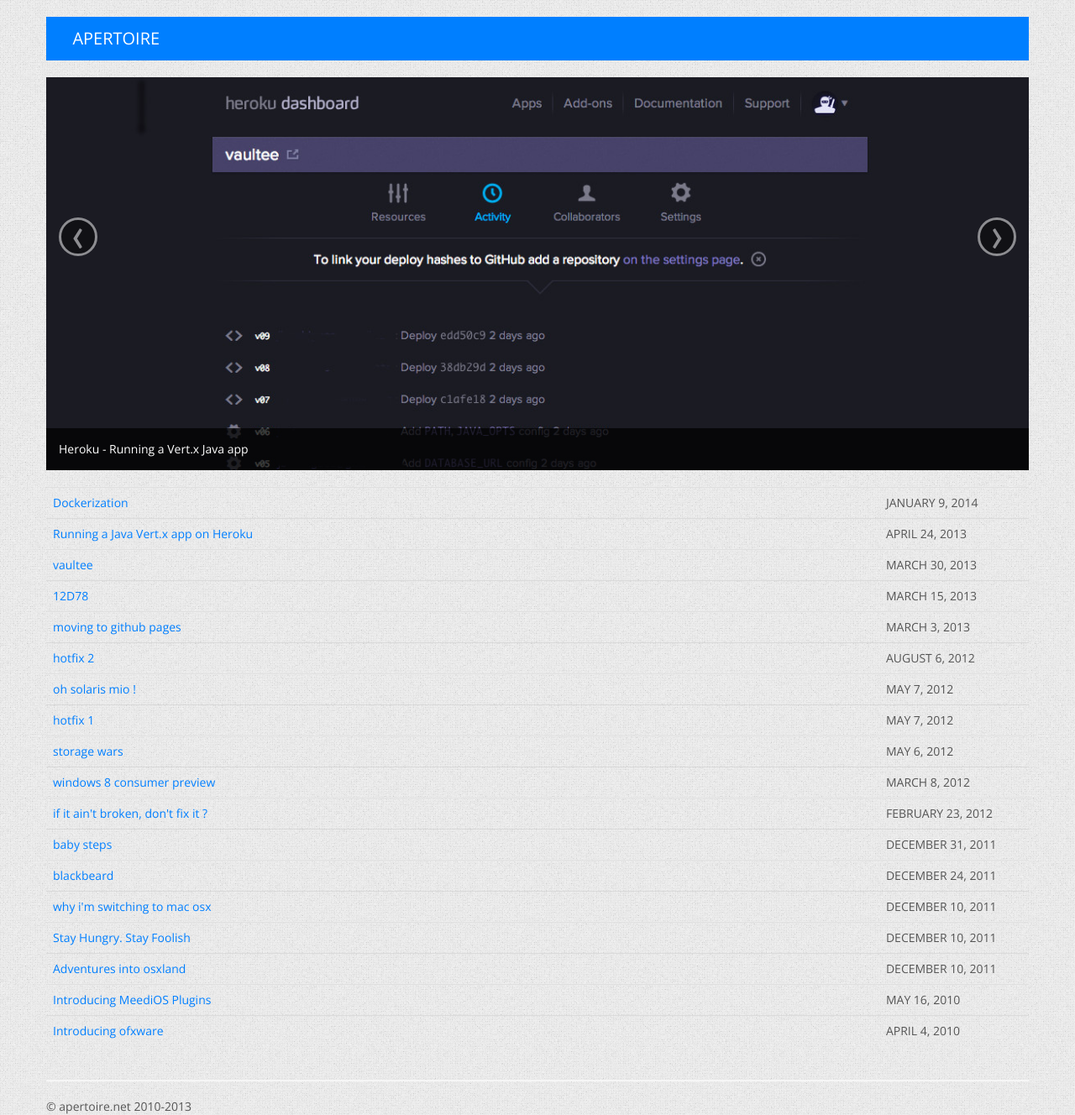
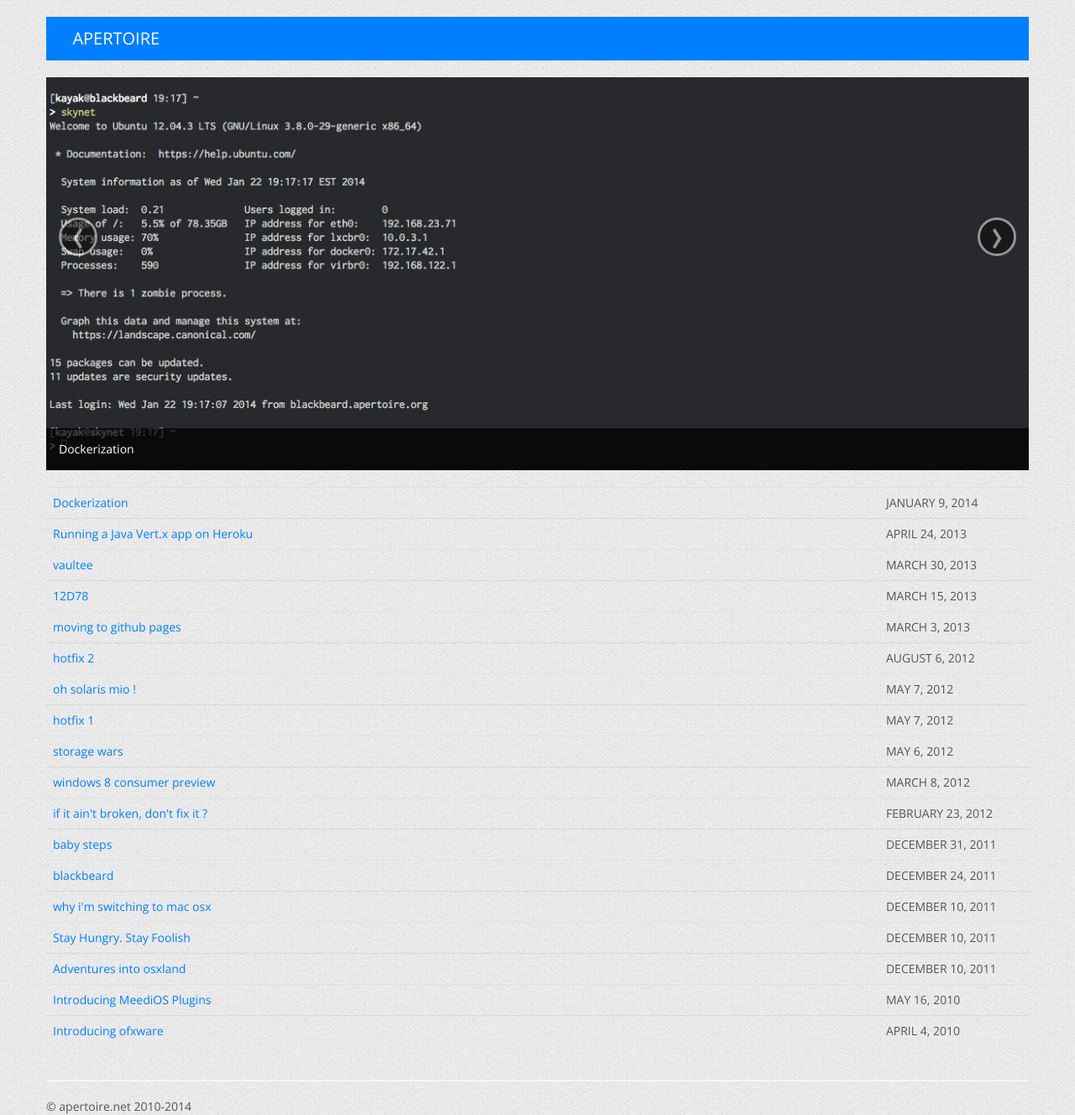
Before and after one commit to apertoire/apertoire.github.com, a Jekyll site: the page built from index.html, in a window 1280 px wide. Shown: the whole page at 84% size. Built offline with Jekyll 4.4.1, drawn with Linux system fonts in a browser that asks for light colours; Markdown is read by kramdown in place of the engine named in the settings.

Commit message:
update index and copyright

```diff
--- a/_layouts/layout.html
+++ b/_layouts/layout.html
@@ -40,7 +40,7 @@
         <hr>
 
         <footer id="footer">
-                &copy; apertoire.net 2010-2013
+                &copy; apertoire.net 2010-2014
         </footer>
 
     </div><!-- /container -->
--- a/index.html
+++ b/index.html
@@ -10,6 +10,15 @@
                 <!-- Carousel items -->
                 <div class="carousel-inner">
                     <div class="item active">
+                        <a href="/dockerization/">
+                            <img src="/img/skynet.png" alt="" />
+                            <div class="carousel-caption">
+                                <p>Dockerization</p>
+                            </div>
+                        </a>
+                    </div>
+
+                    <div class="item">
                         <a href="/2013-04-24-running-a-java-vertx-app-on-heroku/">
                             <img src="/img/heroku.jpg" alt="" />
                             <div class="carousel-caption">
@@ -22,14 +31,6 @@
                             <img src="/img/vaultee.jpg" alt="" />
                             <div class="carousel-caption">
                                 <p>vaultee - Keep an inventory of your possessions</p>
-                            </div>
-                        </a>
-                    </div>
-                    <div class="item">
-                        <a href="/12D78/">
-                            <img src="/img/1083.jpg" alt="" />
-                            <div class="carousel-caption">
-                                <p>12D78 - Upgrading blackbeard to 10.8.3</p>
                             </div>
                         </a>
                     </div>
```
